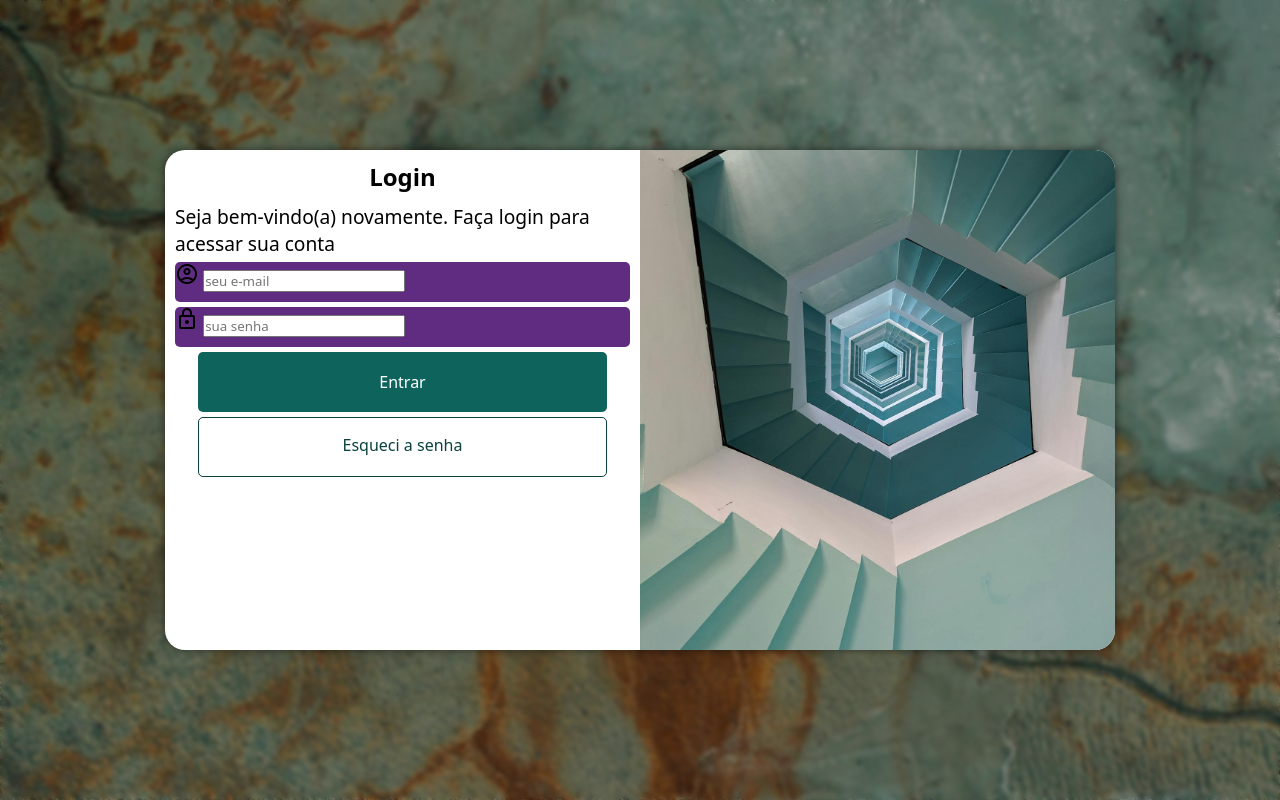
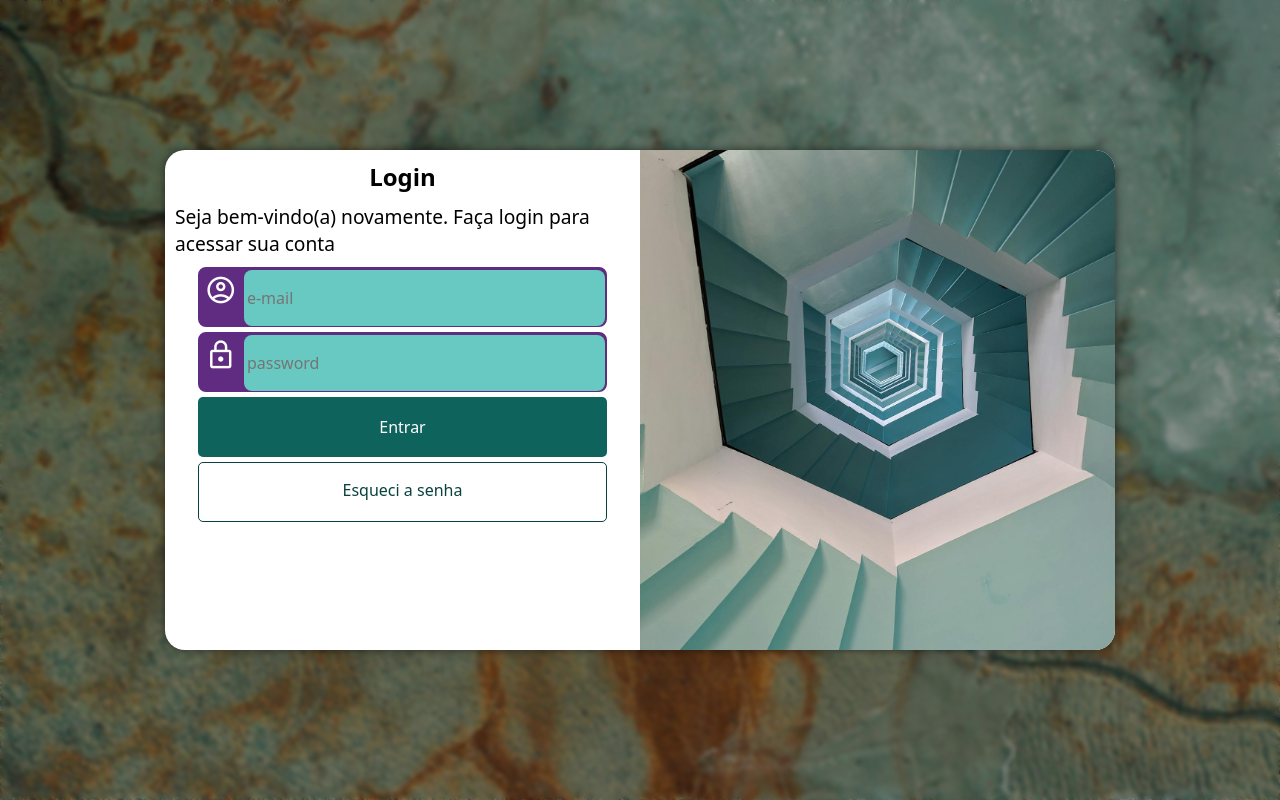
Before and after one commit to freddyaguiar/projeto-login-cursoemvideo, a plain HTML site: page index.html in a window 1280 px wide. Drawn offline with nearby package versions, Linux system fonts and the light colour scheme.

Commit message:
projeto quase finalizado

```diff
--- a/estilos/media-query.css
+++ b/estilos/media-query.css
@@ -32,6 +32,17 @@
         padding-top:11px;
     }
 
+    form > div.campo{
+
+        width: 90%;
+        height: 50px;
+        margin: auto;
+        margin-bottom: 5px;
+    }
+    form > div.campo > input{
+        transform: translateY(-7px);
+    }
+
 }
 
 @media screen and (min-width:992px) {
@@ -51,6 +62,23 @@
         font-size: 1.2em;
         font-weight: 500;
     }
+    form > a.botao{
+        width: 90%;
+        height: 60px;
+        margin: auto;
+        margin-top: 5px;
+        padding-top:16px;
+    }
+    form > div.campo{
+
+        width: 90%;
+        height: 60px;
+        margin: auto;
+        margin-bottom: 5px;
+    }
+    form > div.campo > input{
+        transform: translateY(-2px);
+    }
     form > input[type=submit]{
         width: 90%;
         height: 60px;
@@ -58,12 +86,6 @@
         margin-top: 5px;
     }
 
-    form > a.botao{
-        width: 90%;
-        height: 60px;
-        margin: auto;
-        margin-top: 5px;
-        padding-top:16px;
-    }
+
 
 }
--- a/estilos/style.css
+++ b/estilos/style.css
@@ -55,18 +55,40 @@ div#formulario > h1{
 div#formulario > p{
     font-size: 0.8em;
     font-weight: 500;
+    margin-bottom: 10px;
 }
 
 form > div.campo{
     width: 100%;
     height: 40px;
+    border: 2px solid  #5f2c82;
     background-color: #5f2c82;
-    border-radius: 5px;
+    border-radius: 8px;
     margin: 5px 0px;
 }
+
+form > div.campo > span{
+    color:white;
+    font-size: 2em;
+    width: 40px;
+    padding: 5px;
+}
+
+form > div.campo > input{
+    width:calc(100% - 44.5px) ;
+    height: 100%;
+    transform: translateY(-12px);
+    background-color: rgb(103, 201, 193);
+    border: 0px;
+    font-size: 1em;
+    border-radius: 8px;
+    padding: 3px;
+}
+
 form > div.campo > label{
     display: none;
 }
+
 form > input[type=submit]{
     display: block;
     width: 100%;
--- a/index.html
+++ b/index.html
@@ -23,7 +23,7 @@
                         <span class="material-symbols-outlined">
                             account_circle
                             </span>
-                        <input type="email" name="login" id="ilogin" placeholder="seu e-mail" required autocomplete="email" maxlength="30">
+                        <input type="email" name="login" id="ilogin" placeholder="e-mail" required autocomplete="email" maxlength="30">
                         <label for="ilogin">Login</label>
 
                     </div>
@@ -32,7 +32,7 @@
                         <span class="material-symbols-outlined">
                             lock
                             </span>
-                        <input type="password" name="senha" id="isenha" placeholder="sua senha" required autocomplete="current-password" minlength="8" maxlength="25">
+                        <input type="password" name="senha" id="isenha" placeholder="password" required autocomplete="current-password" minlength="8" maxlength="25">
                         <label for="isenha">Senha</label>
 
                     </div>
```
